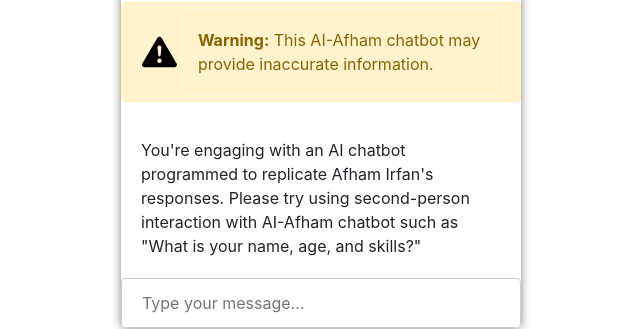
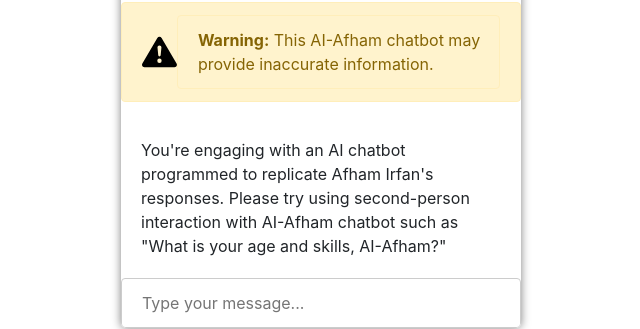
Before and after one commit to auth-Afham/AI-Afham-Chatbot, a plain HTML site: page index.html in a window 1280 px wide. Shown: the part 409-738 px from the top of the page, 319-959 px from the left. Drawn offline with nearby package versions, Linux system fonts and the light colour scheme.

Commit message:
Add files via upload

```diff
--- a/index.html
+++ b/index.html
@@ -28,7 +28,7 @@
         <strong>Warning:</strong> This AI-Afham chatbot may provide inaccurate information.
       </div>
     </div>
-    <div id="chat">You're engaging with an AI chatbot programmed to replicate Afham Irfan's responses. Please try using second-person interaction with AI-Afham chatbot such as "What is your name, age, and skills?"</div>
+    <div id="chat">You're engaging with an AI chatbot programmed to replicate Afham Irfan's responses. Please try using second-person interaction with AI-Afham chatbot such as "What is your age and skills, AI-Afham?"</div>
     <input type="text" id="user-input" placeholder="Type your message...">
   </div>
   <script type="importmap">
```
